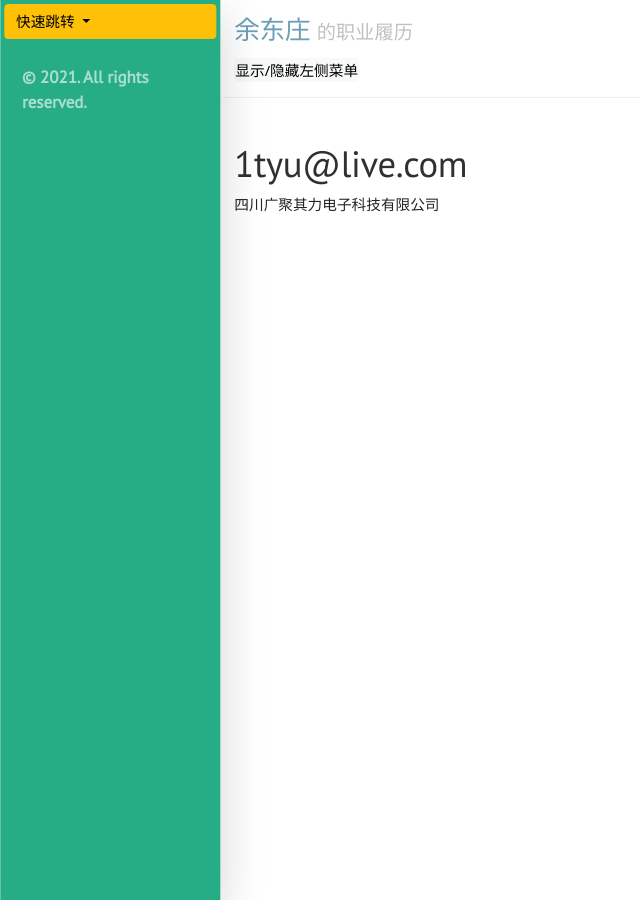
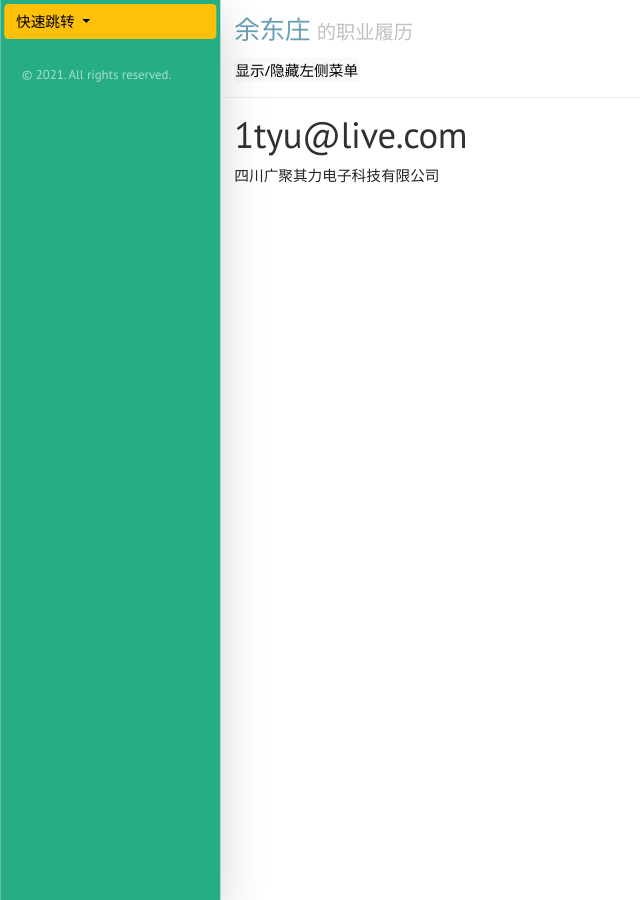
Before and after one commit to helloyuzz/profile.1tyu.com, a Jekyll site: the page built from guangquqili.md, in a window 1280 px wide. Shown: the whole page, without its empty margins (0-640 px from the left). Built offline with Jekyll 4.4.1, drawn with Linux system fonts in a browser that asks for light colours.

Commit message:
Update lanyon.css

```diff
--- a/public/css/lanyon.css
+++ b/public/css/lanyon.css
@@ -96,7 +96,7 @@ h1, h2, h3, h4, h5, h6 {
 .masthead {
   padding-top:    1rem;
   padding-bottom: 1rem;
-  margin-bottom: 3rem;
+  margin-bottom: 1rem;
   border-bottom: 1px solid #eee;
 }
 .masthead-title {
@@ -159,8 +159,8 @@ h1, h2, h3, h4, h5, h6 {
 }
 @media (min-width: 30em) {
   .sidebar {
-    font-weight:bold;
-    font-size: 1.15rem;
+    /* font-weight:bold; */
+    /* font-size: 1.15rem;  */
     /* 14px */
   }
 }
@@ -565,3 +565,6 @@ a.pagination-item:hover {
 .layout-reverse.sidebar-overlay #sidebar-checkbox:checked ~ .sidebar {
   box-shadow: -.25rem 0 .5rem rgba(0,0,0,.1);
 }
+.badge{
+  font-weight: normal !important;
+}
```
